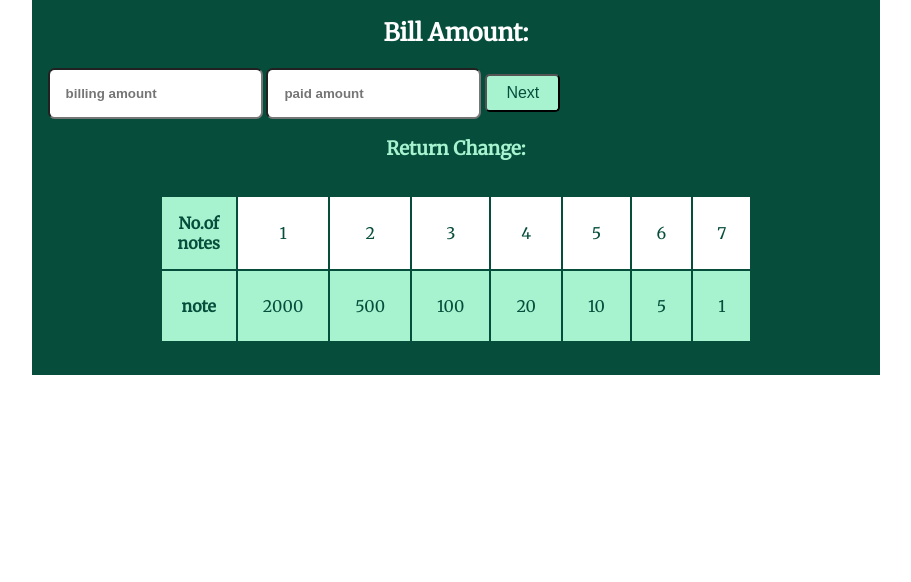
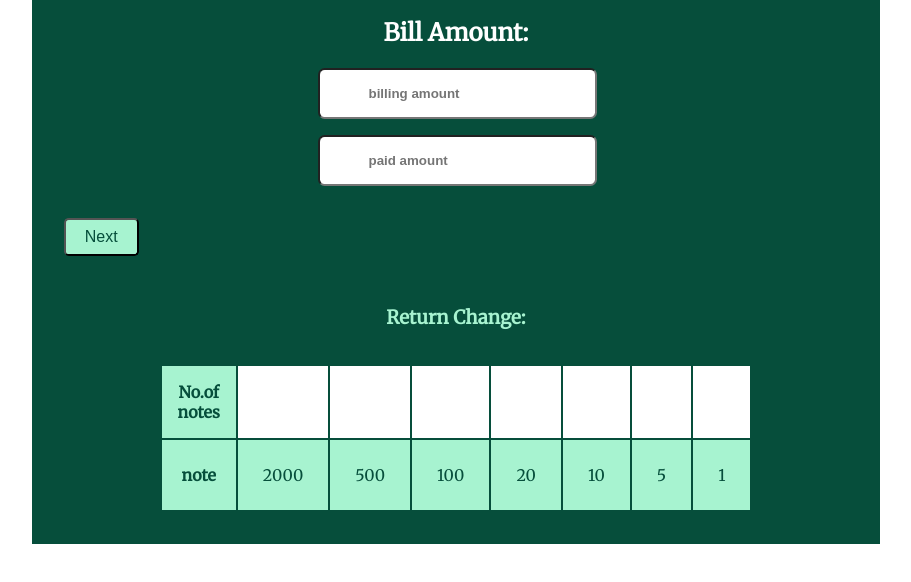
Before and after one commit to kumarsaket601/neogcamp-project1-cash, a plain HTML site: page index.html in a window 1280 px wide. Shown: the part 122-704 px from the top of the page, without its empty margins (184-1095 px from the left). Drawn offline with Linux system fonts and the light colour scheme.

Commit message:
js update

```diff
--- a/app.js
+++ b/app.js
@@ -0,0 +1,41 @@
+var btnCheck = document.querySelector("#btn-translated");
+var inputFirst = document.querySelector("#input1");
+var inputSecond = document.querySelector("#input2");
+var outputDiv = document.querySelector("#output");
+var log = console.log;
+
+const error = "give aproprate value in paid amount";
+
+
+
+function clickhandler() {
+
+
+    var first = inputFirst.value;
+    var second = inputSecond.value;
+
+
+    if (second > first) {
+
+        var sub = second - first;
+
+        var divide = sub / 100;
+
+        outputDiv.innerText  = divide;
+
+
+    }
+    else {
+
+
+    }
+
+
+
+
+
+
+
+};
+
+btnCheck.addEventListener("click", clickhandler)
--- a/index.html
+++ b/index.html
@@ -20,33 +20,45 @@
         </div>
 
 
-        <div>
+        <div class="">
             <h2>Bill Amount:</h2>
 
-            <input type="number" placeholder="billing amount" id="">
+            <div class="inputFirst">
+                <input  type="number" placeholder="billing amount" id="input1">
+
+            </div>
+
+            <div class="inputSecond">
+                 <input  type="number" placeholder="paid amount" id="input2">
+            </div>
 
 
 
-            <input type="number" placeholder="paid amount" id="">
+
+            <div class="buuton">
+                  <button  id="btn-translated">Next</button>
+            </div>
 
 
-            <button id="btn-translated">Next</button>
+
+
+
         </div>
-         <div>
-             <h3>Return Change:</h1>
-         </div>
+        <div>
+            <h3>Return Change:</h1>
+        </div>
 
-        <div class="" id="output">
+        <div id="output">
             <table>
                 <tr>
                     <th>No.of notes</th>
-                    <td class="number">1</td>
-                    <td class="number">2</td>
-                    <td class="number">3</td>
-                    <td class="number">4</td>
-                    <td class="number">5</td>
-                    <td class="number">6</td>
-                    <td class="number">7</td>
+                    <td class="number"></td>
+                    <td class="number"></td>
+                    <td class="number"></td>
+                    <td class="number"></td>
+                    <td class="number"></td>
+                    <td class="number"></td>
+                    <td class="number"></td>
 
 
 
--- a/style.css
+++ b/style.css
@@ -31,12 +31,30 @@ h3{
 
 
 input{
-    max-width: 600px;
-    padding: 1rem 1rem;
+
+    padding: 1rem 3rem;
 
     font-weight: bold;
     border-radius: 0.5em;
 
+}
+.inputFirst {
+
+    max-width: 275px;
+    margin: 1rem auto;
+
+}
+
+.inputSecond {
+
+    max-width: 275px;
+    margin: auto;
+}
+
+.buuton{
+
+    padding: 2rem 1rem;
+    max-width: 800px;
 }
 
 button{
@@ -45,6 +63,9 @@ button{
     font-size: medium;
     color: var(--primary-color);
     border-radius: 0.3rem;
+    display: block;
+
+
 }
 th{
     background-color: var(--secondary-color);
```
